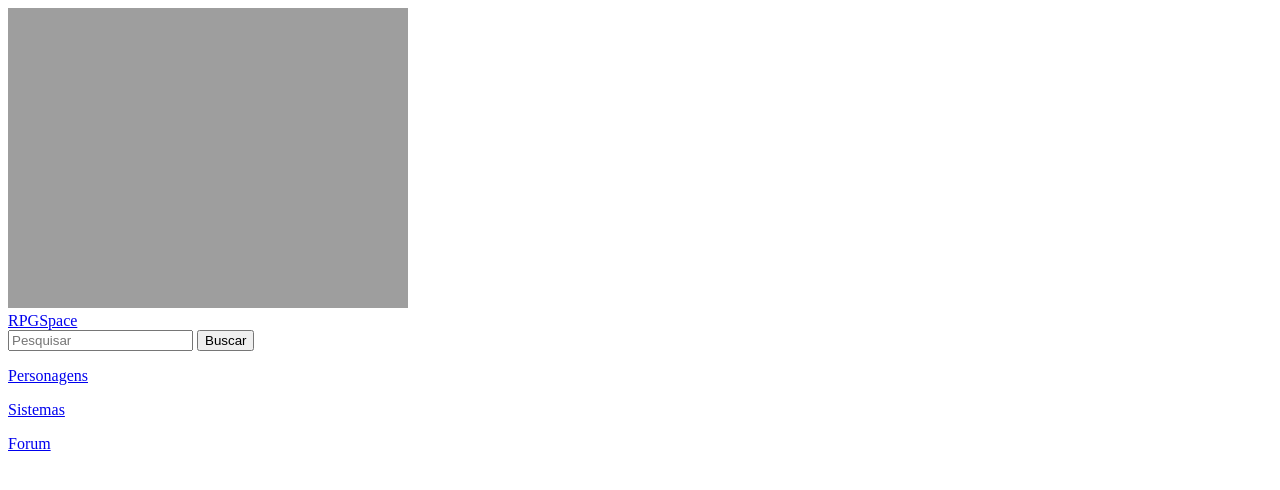
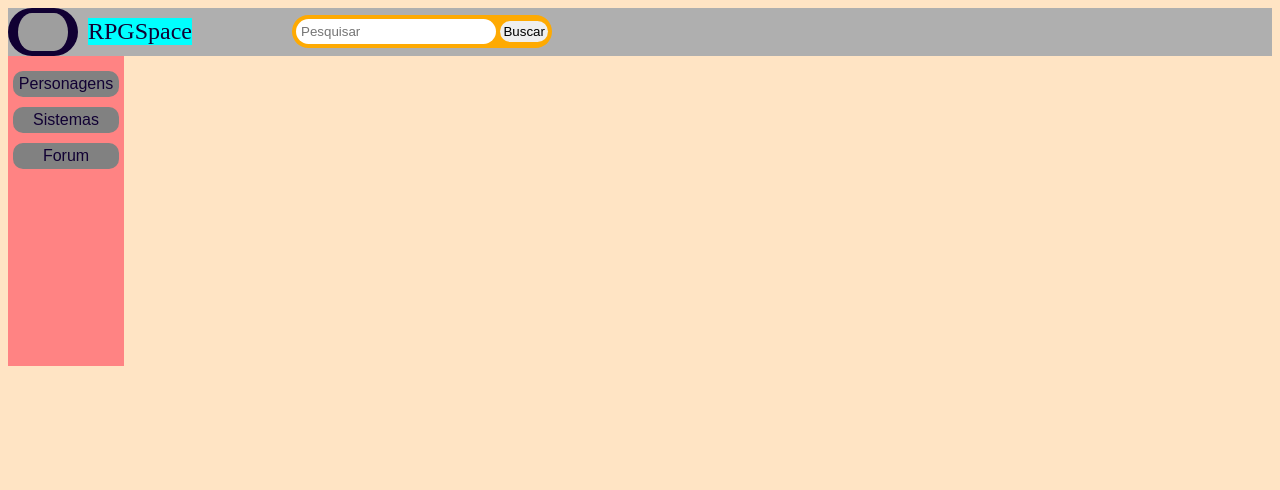
Before and after one commit to berg-jert/primeiro-site, a plain HTML site: page front-end/index.html in a window 1280 px wide. Drawn offline with Linux system fonts and the light colour scheme; the site is published under a folder, as on GitHub Pages, so addresses that start at the root find nothing.

Commit message:
organização em pastas.

```diff
--- a/index.html
+++ b/front-end/index.html
@@ -4,7 +4,7 @@
     <meta charset="UTF-8">
     <meta name="viewport" content="width=device-width, initial-scale=1.0">
     <title>RPGSpace</title>
-    <link rel="stylesheet" href="/lobby.css">
+    <link rel="stylesheet" href="lobby.css">
 </head>
 
 <body>
```
Also changed, not shown: front-end/forum.html (renamed from forum.html, +1 -1 lines), front-end/personagem.html (renamed from personagem.html, +1 -1 lines), front-end/sistema.html (renamed from sistema.html, +1 -1 lines), front-end/lobby.css (renamed from lobby.css), 4 other files.
